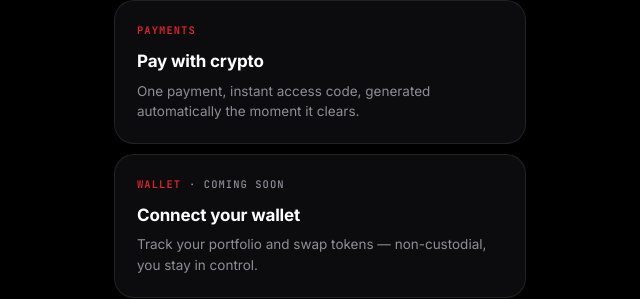
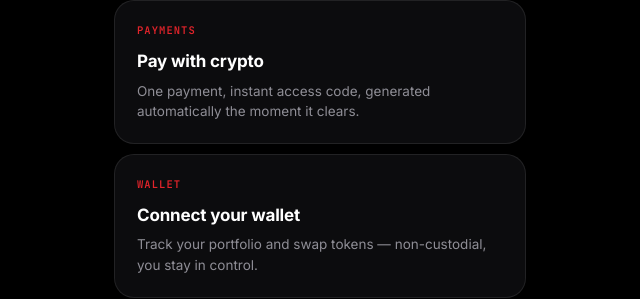
Before and after one commit to syahrulmuslimin1234-svg/ZO-AI, a website: page landing.html in a window 1280 px wide. Shown: the part 1089-1388 px from the top of the page, 320-960 px from the left. Drawn offline with Linux system fonts and the light colour scheme.

Commit message:
Update landing.html

```diff
--- a/landing.html
+++ b/landing.html
@@ -137,7 +137,7 @@
         <div class="card-desc">One payment, instant access code, generated automatically the moment it clears.</div>
       </div>
       <div class="card">
-        <div class="card-tag">Wallet <span class="soon">· coming soon</span></div>
+        <div class="card-tag">Wallet </div>
         <div class="card-title">Connect your wallet</div>
         <div class="card-desc">Track your portfolio and swap tokens — non-custodial, you stay in control.</div>
       </div>
```
